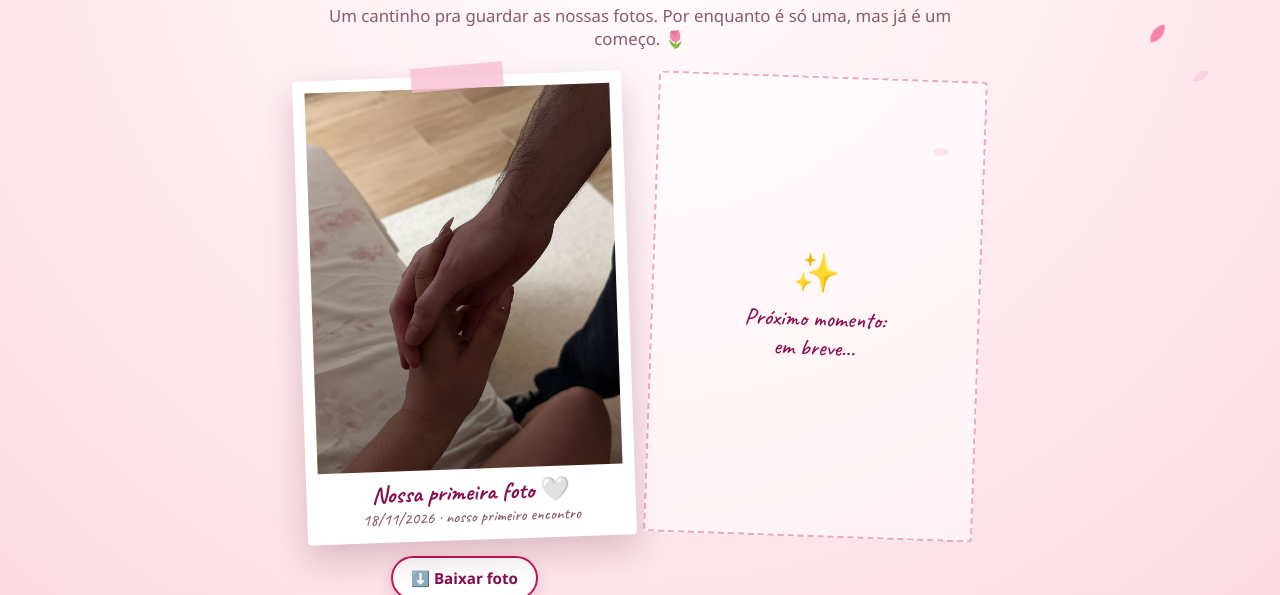
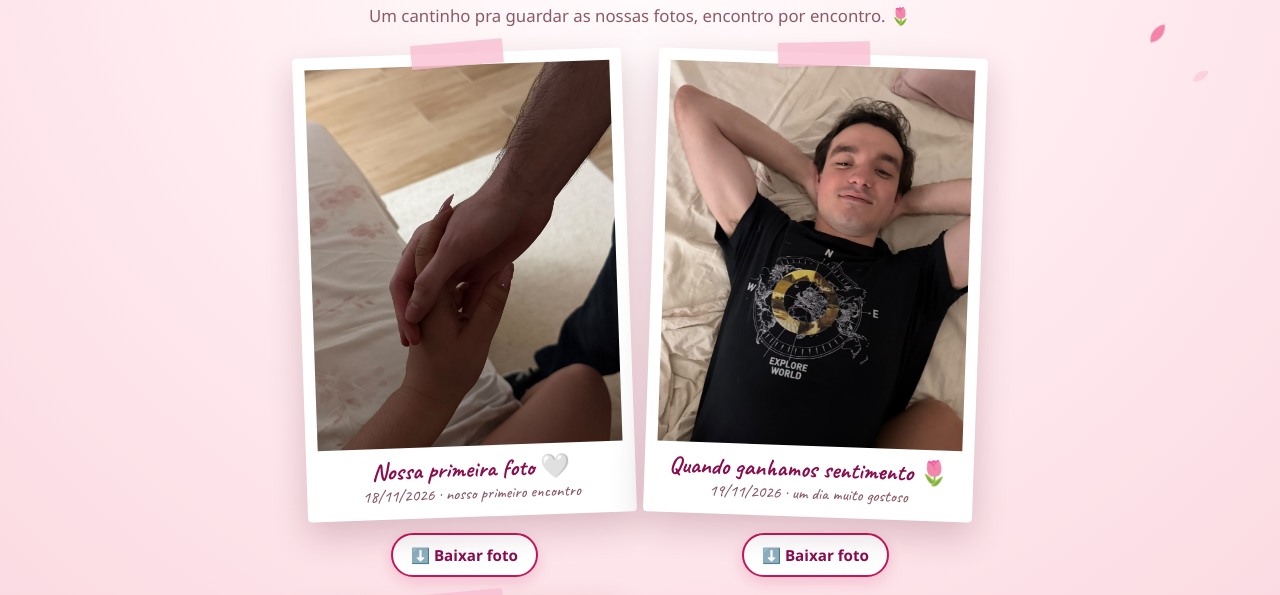
Before and after one commit to NickolasCorrea/portfolio, a plain HTML site: page dinaMomentos.html in a window 1280 px wide. Shown: the part 127-722 px from the top of the page. Drawn offline with nearby package versions, Linux system fonts and the light colour scheme; a web font is replaced by a local one.

Commit message:
Momentos da Diná: fotos de 18/11, 19/11 e 24/11 e selo Novo volta com fotos novas

```diff
--- a/dinaMomentos.html
+++ b/dinaMomentos.html
@@ -359,7 +359,7 @@
 
         <header>
             <h1>Nossos momentos 📸</h1>
-            <p>Um cantinho pra guardar as nossas fotos. Por enquanto é só uma, mas já é um começo. 🌷</p>
+            <p>Um cantinho pra guardar as nossas fotos, encontro por encontro. 🌷</p>
         </header>
 
         <section class="gallery" id="gallery" aria-label="Fotos"></section>
@@ -383,15 +383,19 @@
             name é o nome do arquivo quando ela baixar a foto)
            ============================================================ */
         const MOMENTS = [
-            { src: 'assets/Dina/fotos/dina-e-nick.jpeg', caption: 'Nossa primeira foto 🤍', date: '18/11/2026 · nosso primeiro encontro', name: 'Diná e Nick' },
+            { src: 'assets/Dina/fotos/Diná e Nick 18-11-2026.jpeg', caption: 'Nossa primeira foto 🤍', date: '18/11/2026 · nosso primeiro encontro', name: 'Diná e Nick 18-11-2026' },
+            { src: 'assets/Dina/fotos/Diná e Nick 19-11-2026.jpeg', caption: 'Quando ganhamos sentimento 🌷', date: '19/11/2026 · um dia muito gostoso', name: 'Diná e Nick 19-11-2026' },
+            { src: 'assets/Dina/fotos/Diná e Nick 24-11-2026.jpeg', caption: 'Xadrez e muito tempo juntos ♟️', date: '24/11/2026 · com direito a vinho 🍷', name: 'Diná e Nick 24-11-2026' },
         ];
+        // ⚠️ Ao adicionar foto, atualize também o número em data-new="momentos-N" no dina.html
+        //    (assim o selo "Novo ✨" volta a aparecer pra ela)
 
         /* Aberta por cima do buquê (botão "Guardar" do dina0.html → cantinho → aqui)?
            Então o tocador é o de lá: só deixa o espaço embaixo pra ele */
         if (window.self !== window.top) document.documentElement.classList.add('embedded');
 
         // Ela já viu esta página: tira o selo "Novo ✨" do cartão no cantinho (dina.html)
-        try { localStorage.setItem('dina-visto-momentos', '1'); } catch (e) { }
+        try { localStorage.setItem('dina-visto-momentos-' + MOMENTS.length, '1'); } catch (e) { }
 
         const gallery = document.getElementById('gallery');
         const viewer = document.getElementById('viewer');
```
Also changed, not shown: dina.html (+3 -2 lines), assets/Dina/fotos/Diná e Nick 18-11-2026.jpeg (renamed from assets/Dina/fotos/dina-e-nick.jpeg), assets/Dina/fotos/Diná e Nick 19-11-2026.jpeg (added), assets/Dina/fotos/Diná e Nick 24-11-2026.jpeg (added).
